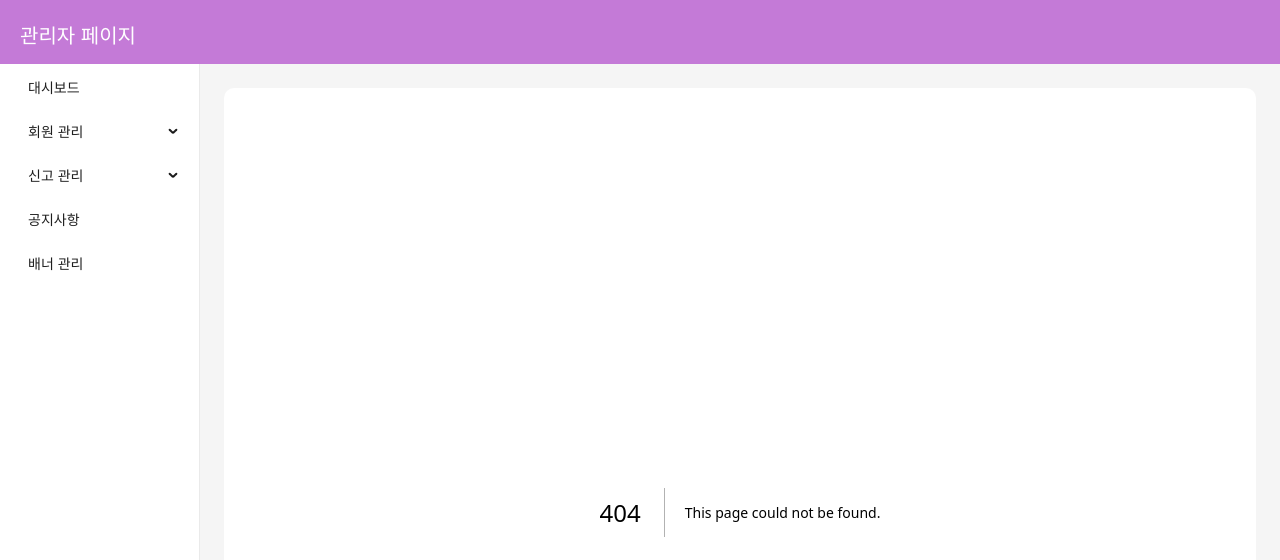
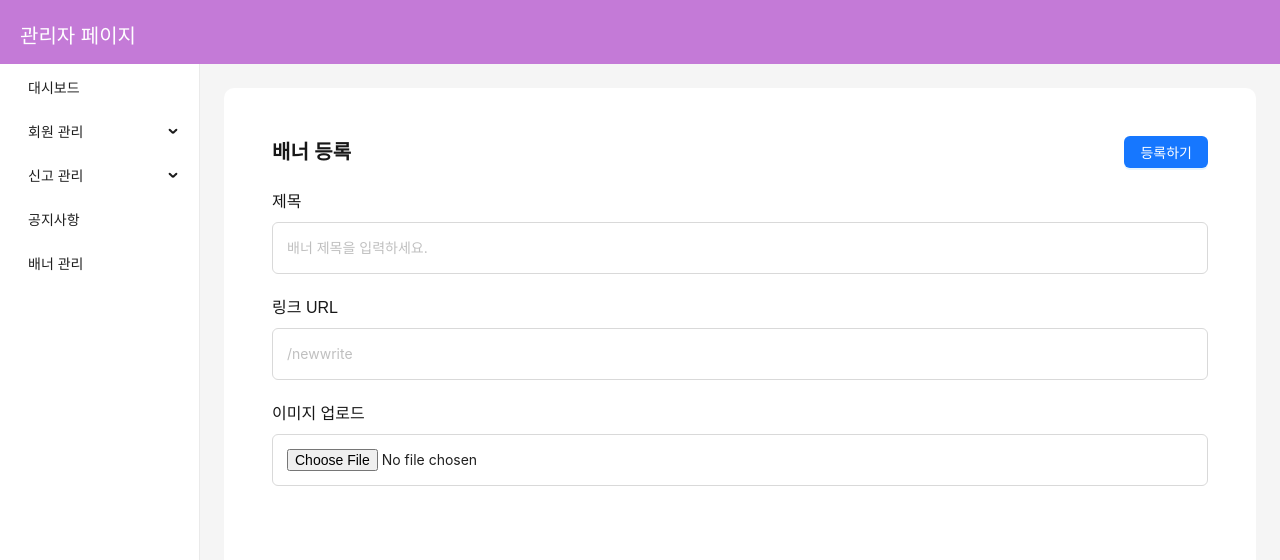
Before and after one commit to ItdaHub/admin-page, a Next.js app: page /bannerform in a window 1280 px wide. Before the commit this address had no page. Shown: the top 560 px of the page. Built offline with nearby package versions, Linux system fonts and the light colour scheme; no server answers.

Commit message:
Fix: 배너 리스트 및 등록

```diff
--- /dev/null
+++ b/src/components/BannerForm/index.tsx
@@ -0,0 +1,143 @@
+import { Button, Input, message } from "antd";
+import { useFormik } from "formik";
+import { useRouter } from "next/router";
+import { BannerFormStyled } from "./styled";
+import api from "@/utill/api";
+import { useEffect, useState } from "react";
+import clsx from "clsx";
+import TitleCompo from "../TitleCompo";
+
+interface FormState {
+  title: string;
+  url: string;
+  image: File | null;
+}
+
+const validate = (values: FormState) => {
+  const errors: any = {};
+
+  if (!values.title) {
+    errors.title = "제목을 입력하세요.";
+  }
+
+  if (!values.url) {
+    errors.url = "연결 URL을 입력하세요.";
+  }
+
+  if (!values.image) {
+    errors.image = "이미지를 선택해주세요.";
+  }
+  return errors;
+};
+
+const BannerForm = () => {
+  const router = useRouter();
+
+  const formik = useFormik<FormState>({
+    initialValues: {
+      title: "",
+      url: "",
+      image: null,
+    },
+    validate,
+    onSubmit: async (values, { setSubmitting }) => {
+      console.log("제출됨:", values);
+      try {
+        const formData = new FormData();
+        formData.append("title", values.title);
+        formData.append("url", values.url);
+        if (values.image) {
+          formData.append("image", values.image);
+        }
+
+        const res = await api.post("/auth/banner", formData);
+        message.success("배너가 등록되었습니다.");
+        router.push("/banners");
+      } catch (err) {
+        message.error("배너 등록 실패");
+      } finally {
+        setSubmitting(false);
+      }
+    },
+  });
+  const [imagePreview, setImagePreview] = useState("");
+
+  useEffect(() => {
+    if (formik.values.image) {
+      const file = formik.values.image;
+      const previewUrl = URL.createObjectURL(file);
+      setImagePreview(previewUrl);
+
+      return () => URL.revokeObjectURL(previewUrl);
+    }
+  }, [formik.values.image]);
+
+  return (
+    <BannerFormStyled className={clsx("banner-wrap")}>
+      <form onSubmit={formik.handleSubmit}>
+        <div className="form-head">
+          <TitleCompo title="배너 등록" />
+          <Button
+            type="primary"
+            htmlType="submit"
+            disabled={formik.isSubmitting}
+          >
+            등록하기
+          </Button>
+        </div>
+        <div className="form-item">
+          <label className="form-label">제목</label>
+          <Input
+            name="title"
+            value={formik.values.title}
+            onChange={formik.handleChange}
+            placeholder="배너 제목을 입력하세요."
+          />
+          {formik.touched.title && formik.errors.title && (
+            <div className="form-error">{formik.errors.title}</div>
+          )}
+        </div>
+        <div className="form-item">
+          <label className="form-label">링크 URL</label>
+          <Input
+            name="url"
+            value={formik.values.url}
+            onChange={formik.handleChange}
+            placeholder="/newwrite"
+          />
+          {formik.touched.url && formik.errors.url && (
+            <div className="form-error">{formik.errors.url}</div>
+          )}
+        </div>
+        <div className="form-item">
+          <label className="form-label">이미지 업로드</label>
+          <Input
+            type="file"
+            accept="image/*"
+            onChange={(e) => {
+              formik.setFieldValue("image", e.currentTarget.files?.[0] || null);
+            }}
+            // style={{ height: 300 }}
+          />
+          {imagePreview && (
+            <img
+              src={imagePreview}
+              alt="미리보기"
+              style={{
+                width: "100%",
+                marginTop: 10,
+                objectFit: "cover",
+              }}
+            />
+          )}
+
+          {formik.touched.image && formik.errors.image && (
+            <div className="form-error">{formik.errors.image}</div>
+          )}
+        </div>
+      </form>
+    </BannerFormStyled>
+  );
+};
+
+export default BannerForm;
--- /dev/null
+++ b/src/components/BannerForm/styled.ts
@@ -0,0 +1,31 @@
+import styled from "styled-components";
+
+export const BannerFormStyled = styled.div`
+  &.banner-wrap {
+    padding: 24px;
+
+    .form-head {
+      display: flex;
+      justify-content: space-between;
+      margin-bottom: 16px;
+    }
+
+    .form-item {
+      margin: 20px 0;
+      display: flex;
+      flex-direction: column;
+
+      .form-label {
+        margin-bottom: 10px;
+      }
+      .form-error {
+        color: red;
+        font-size: 14px;
+      }
+
+      .ant-input {
+        padding: 14px;
+      }
+    }
+  }
+`;
--- /dev/null
+++ b/src/pages/bannerform/index.tsx
@@ -0,0 +1,7 @@
+import BannerForm from "@/components/BannerForm";
+
+const BannerCreate = () => {
+  return <BannerForm />;
+};
+
+export default BannerCreate;
--- a/src/pages/banners/index.tsx
+++ b/src/pages/bannerlist/index.tsx
@@ -1,7 +1,7 @@
 import BannerPage from "@/features/BannerPage";
 
-const banner = () => {
+const BannerList = () => {
   return <BannerPage />;
 };
 
-export default banner;
+export default BannerList;
```
Also changed, not shown: src/features/BannerPage/index.tsx (+150 -3 lines), src/features/BannerPage/styled.ts (+11 -1 lines).
